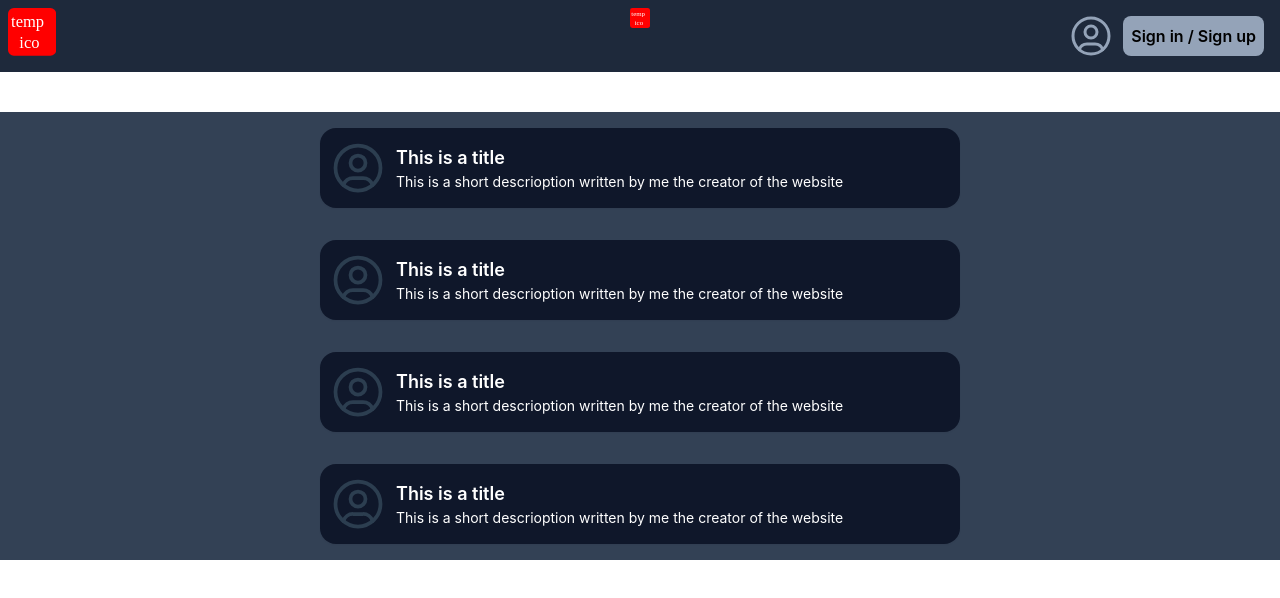
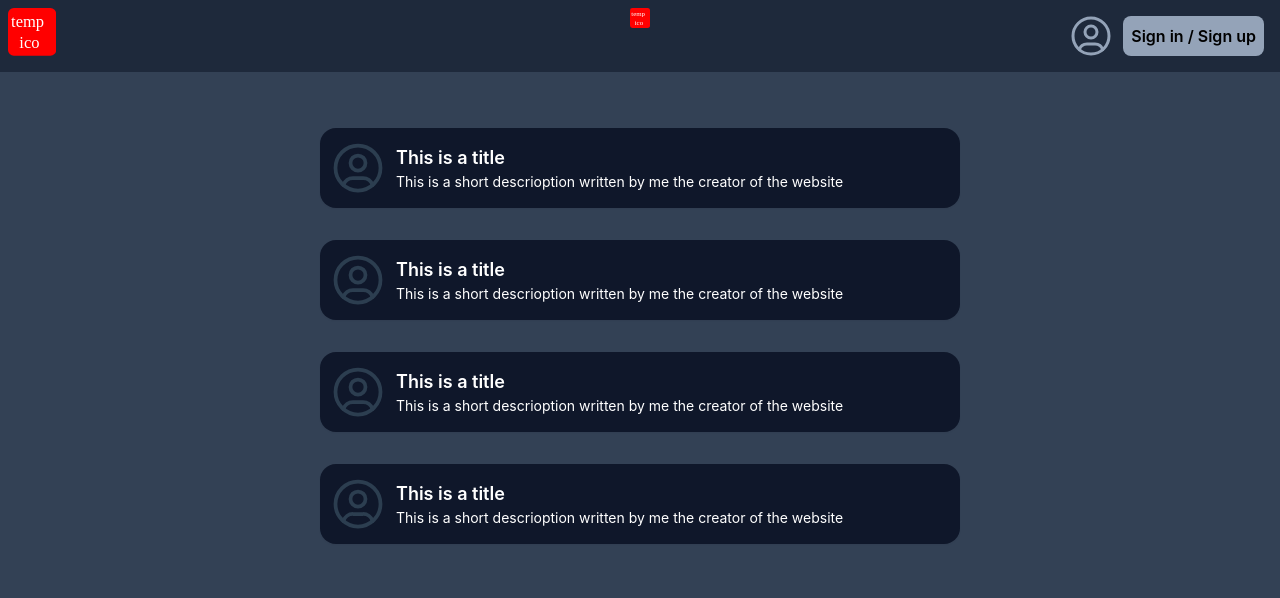
Before and after one commit to BigBrain-Solutions/bbs_website, a React (Create React App) app: page / in a window 1280 px wide. Shown: the top 598 px of the page. Built offline with nearby package versions, Linux system fonts and the light colour scheme.

Commit message:
added bg color on html inside src/index.css

```diff
--- a/src/index.css
+++ b/src/index.css
@@ -1,6 +1,10 @@
 @tailwind base;
 @tailwind components;
 @tailwind utilities;
+
+html {
+  background-color: rgb(51, 65, 85);
+}
 
 body {
   margin: 0;
```
